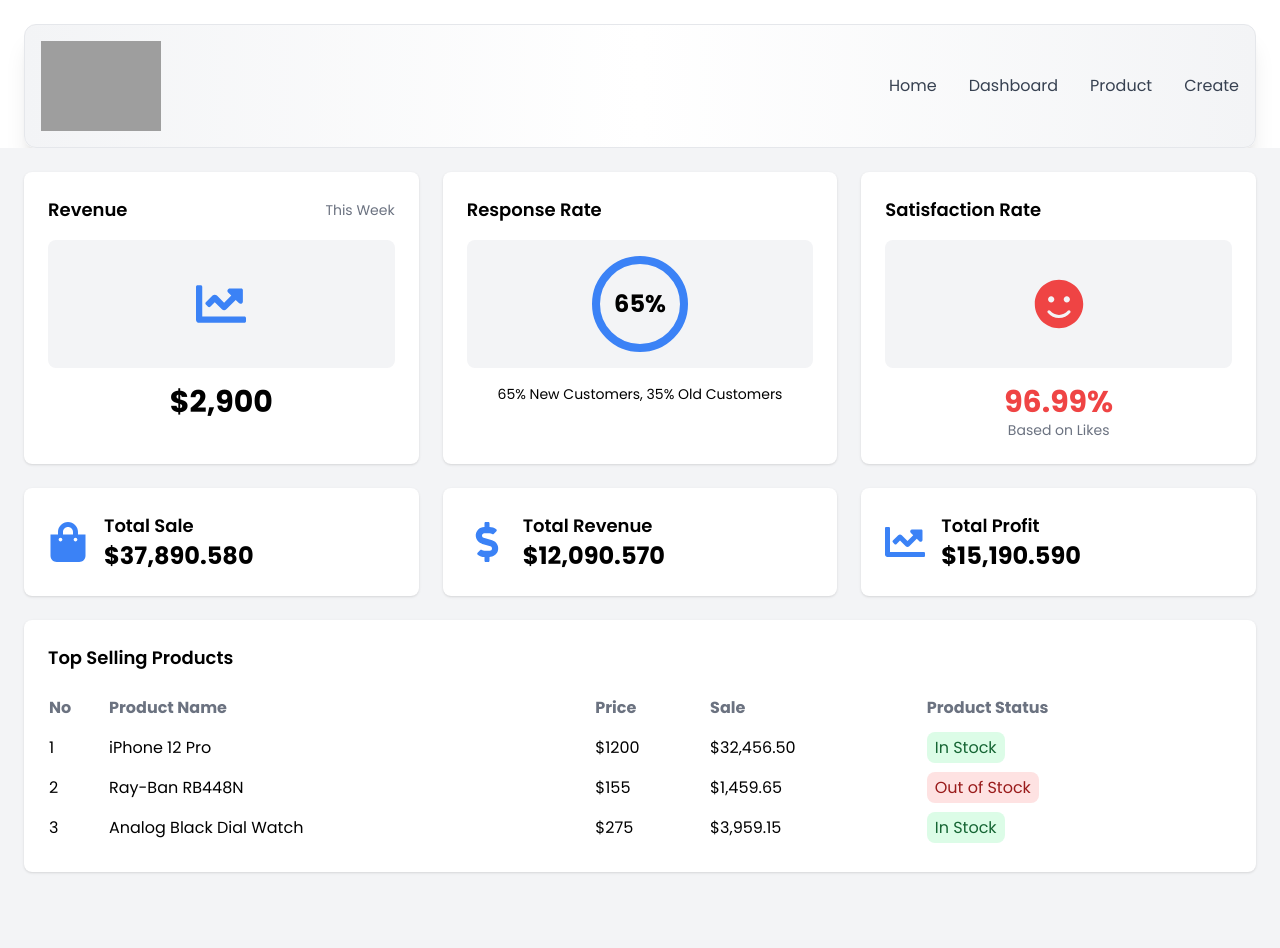
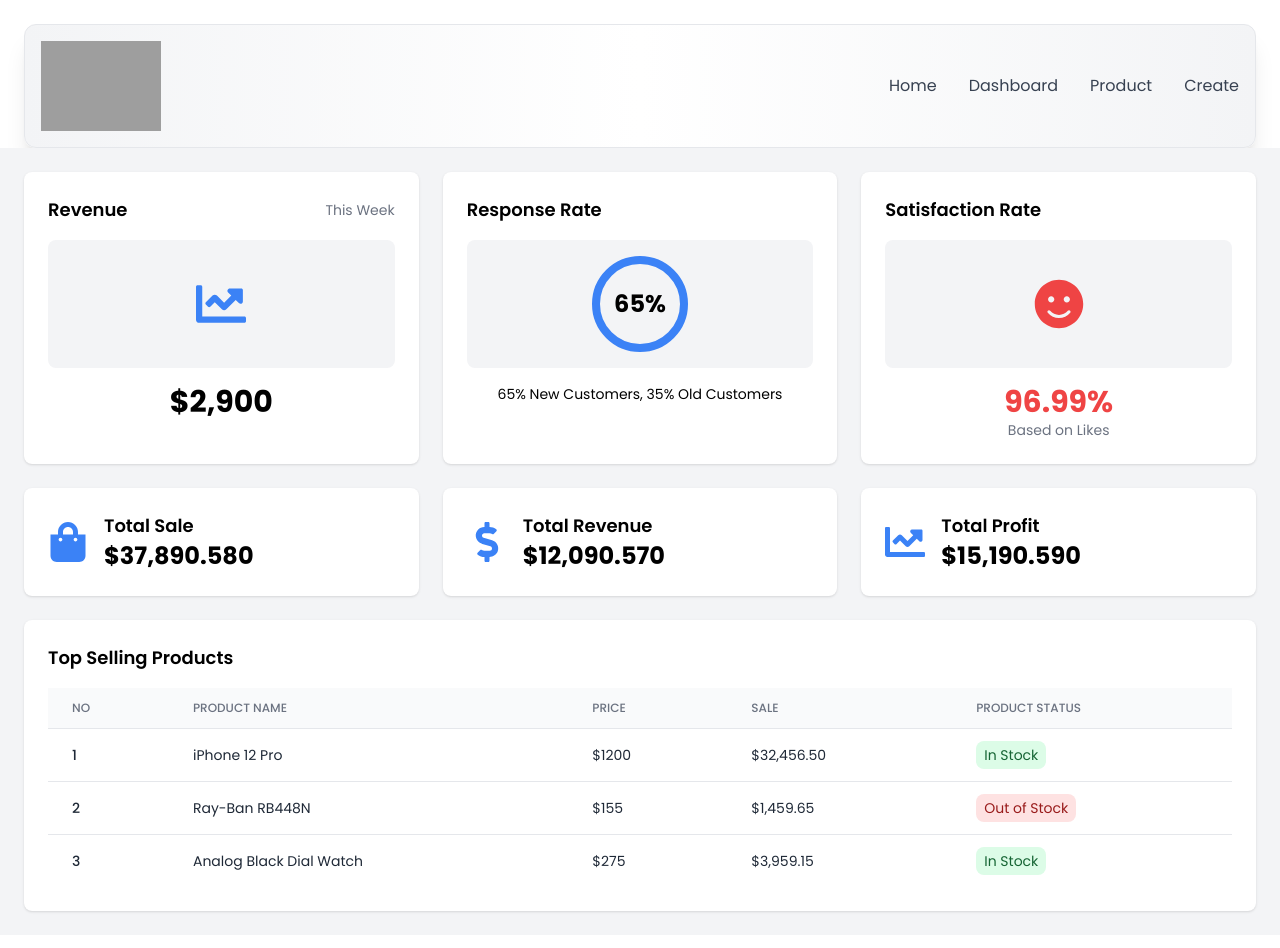
Before and after one commit to shodeq/E, a React (Vite) app in the folder e_commerce/: page /dashboard in a window 1280 px wide. Built offline with nearby package versions, Linux system fonts and the light colour scheme; grey boxes are pictures that could not be loaded.

Commit message:
modified:  modified:   e_commerce/src/pages/admin/dashboard/Dashboard.jsx

```diff
--- a/e_commerce/src/pages/admin/dashboard/Dashboard.jsx
+++ b/e_commerce/src/pages/admin/dashboard/Dashboard.jsx
@@ -2,7 +2,7 @@ import { FaChartLine, FaDollarSign, FaShoppingBag, FaSmile } from 'react-icons/f
 
 export default function Dashboard() {
     return (
-        <div className="p-6 bg-gray-100 dark:bg-gray-800 dark:text-white h-screen">
+        <div className="p-6 bg-gray-100 dark:bg-gray-800 dark:text-white">
             <div className="grid grid-cols-1 md:grid-cols-2 lg:grid-cols-3 gap-6 mb-6">
                 <div className="bg-white dark:bg-gray-900 rounded-lg shadow p-6">
                     <div className="flex justify-between items-center">
@@ -70,43 +70,44 @@ export default function Dashboard() {
                     </div>
                 </div>
             </div>
-            <div className="bg-white dark:bg-gray-900 rounded-lg shadow p-6">
+            <div className="overflow-hidden bg-white dark:bg-gray-900 rounded-lg shadow p-6">
                 <h3 className="text-lg font-semibold mb-4">Top Selling Products</h3>
-                <table className="min-w-full bg-white dark:bg-gray-800 rounded-lg">
-                    <thead>
+                <div className="overflow-hidden">
+                    <table className="min-w-full divide-y divide-gray-200 dark:divide-neutral-700">
+                        <thead className="bg-gray-50 dark:bg-neutral-700">
                             <tr>
-                            <th className="py-2 text-left text-gray-500 dark:text-gray-400">No</th>
-                            <th className="py-2 text-left text-gray-500 dark:text-gray-400">Product Name</th>
-                            <th className="py-2 text-left text-gray-500 dark:text-gray-400">Price</th>
-                            <th className="py-2 text-left text-gray-500 dark:text-gray-400">Sale</th>
-                            <th className="py-2 text-left text-gray-500 dark:text-gray-400">Product Status</th>
+                                <th scope="col" className="px-6 py-3 text-left text-xs font-medium text-gray-500 uppercase dark:text-neutral-500">No</th>
+                                <th scope="col" className="px-6 py-3 text-left text-xs font-medium text-gray-500 uppercase dark:text-neutral-500">Product Name</th>
+                                <th scope="col" className="px-6 py-3 text-left text-xs font-medium text-gray-500 uppercase dark:text-neutral-500">Price</th>
+                                <th scope="col" className="px-6 py-3 text-left text-xs font-medium text-gray-500 uppercase dark:text-neutral-500">Sale</th>
+                                <th scope="col" className="px-6 py-3 text-left text-xs font-medium text-gray-500 uppercase dark:text-neutral-500">Product Status</th>
                             </tr>
                         </thead>
-                    <tbody>
+                        <tbody className="divide-y divide-gray-200 dark:divide-neutral-700">
                             <tr>
-                            <td className="py-2">1</td>
-                            <td className="py-2">iPhone 12 Pro</td>
-                            <td className="py-2">$1200</td>
-                            <td className="py-2">$32,456.50</td>
-                            <td className="py-2">
+                                <td className="px-6 py-4 whitespace-nowrap text-sm font-medium text-gray-800 dark:text-neutral-200">1</td>
+                                <td className="px-6 py-4 whitespace-nowrap text-sm text-gray-800 dark:text-neutral-200">iPhone 12 Pro</td>
+                                <td className="px-6 py-4 whitespace-nowrap text-sm text-gray-800 dark:text-neutral-200">$1200</td>
+                                <td className="px-6 py-4 whitespace-nowrap text-sm text-gray-800 dark:text-neutral-200">$32,456.50</td>
+                                <td className="px-6 py-4 whitespace-nowrap text-sm">
                                     <span className="px-2 py-1 bg-green-100 text-green-800 rounded-lg">In Stock</span>
                                 </td>
                             </tr>
                             <tr>
-                            <td className="py-2">2</td>
-                            <td className="py-2">Ray-Ban RB448N</td>
-                            <td className="py-2">$155</td>
-                            <td className="py-2">$1,459.65</td>
-                            <td className="py-2">
+                                <td className="px-6 py-4 whitespace-nowrap text-sm font-medium text-gray-800 dark:text-neutral-200">2</td>
+                                <td className="px-6 py-4 whitespace-nowrap text-sm text-gray-800 dark:text-neutral-200">Ray-Ban RB448N</td>
+                                <td className="px-6 py-4 whitespace-nowrap text-sm text-gray-800 dark:text-neutral-200">$155</td>
+                                <td className="px-6 py-4 whitespace-nowrap text-sm text-gray-800 dark:text-neutral-200">$1,459.65</td>
+                                <td className="px-6 py-4 whitespace-nowrap text-sm">
                                     <span className="px-2 py-1 bg-red-100 text-red-800 rounded-lg">Out of Stock</span>
                                 </td>
                             </tr>
                             <tr>
-                            <td className="py-2">3</td>
-                            <td className="py-2">Analog Black Dial Watch</td>
-                            <td className="py-2">$275</td>
-                            <td className="py-2">$3,959.15</td>
-                            <td className="py-2">
+                                <td className="px-6 py-4 whitespace-nowrap text-sm font-medium text-gray-800 dark:text-neutral-200">3</td>
+                                <td className="px-6 py-4 whitespace-nowrap text-sm text-gray-800 dark:text-neutral-200">Analog Black Dial Watch</td>
+                                <td className="px-6 py-4 whitespace-nowrap text-sm text-gray-800 dark:text-neutral-200">$275</td>
+                                <td className="px-6 py-4 whitespace-nowrap text-sm text-gray-800 dark:text-neutral-200">$3,959.15</td>
+                                <td className="px-6 py-4 whitespace-nowrap text-sm">
                                     <span className="px-2 py-1 bg-green-100 text-green-800 rounded-lg">In Stock</span>
                                 </td>
                             </tr>
@@ -114,5 +115,6 @@ export default function Dashboard() {
                     </table>
                 </div>
             </div>
+        </div>
     );
 }
--- a/e_commerce/src/pages/guest/Home.jsx
+++ b/e_commerce/src/pages/guest/Home.jsx
@@ -65,13 +65,13 @@ export default function Home() {
           </div>
         </div>
       </div>
-      <div className="min-h-screen flex justify-center items-center bg-gray-100 dark:bg-gray-900">
-  <div className="max-w-6xl mx-auto py-12">
+      <div className="min-h-screen flex justify-center items-center dark:bg-gray-900">
+        <div className="max-w-[87rem] mx-auto py-12">
           <h1 className="text-4xl font-bold text-center mb-3 text-gray-900 dark:text-gray-100">Available Products</h1>
           <p className="text-center mb-12 text-gray-700 dark:text-gray-300">
             Lorem ipsum dolor sit amet consectetur adipisicing elit. <br /> Ad, sequi. Libero reprehenderit ab dolorum ex.
           </p>
-    <div className="grid grid-cols-1 sm:grid-cols-2 md:grid-cols-4 gap-12">
+          <div className="grid grid-cols-1 sm:grid-cols-2 md:grid-cols-5 gap-12">
             {loading ? (
               <div className="col-span-full text-center text-gray-700 dark:text-gray-300">Loading...</div>
             ) : products.length === 0 ? (
@@ -80,7 +80,7 @@ export default function Home() {
               products.map((product) => (
                 <div key={product.id} className="rounded-2xl overflow-hidden bg-white dark:bg-gray-800">
                   <img
-              src={product.imageUrl || "https://via.placeholder.com/400"} // Ensure product has an image URL
+                    src={product.imageUrl || "https://via.placeholder.com/400"}
                     alt={product.name}
                     className="w-full h-80 object-cover rounded-2xl"
                   />
@@ -105,7 +105,6 @@ export default function Home() {
           </div>
         </div>
       </div>
-
     </>
   );
 }
```
Also changed, not shown: e_commerce/src/pages/guest/ShoppingCart.jsx (added). Lines whose indentation alone changed are shown as unchanged.
